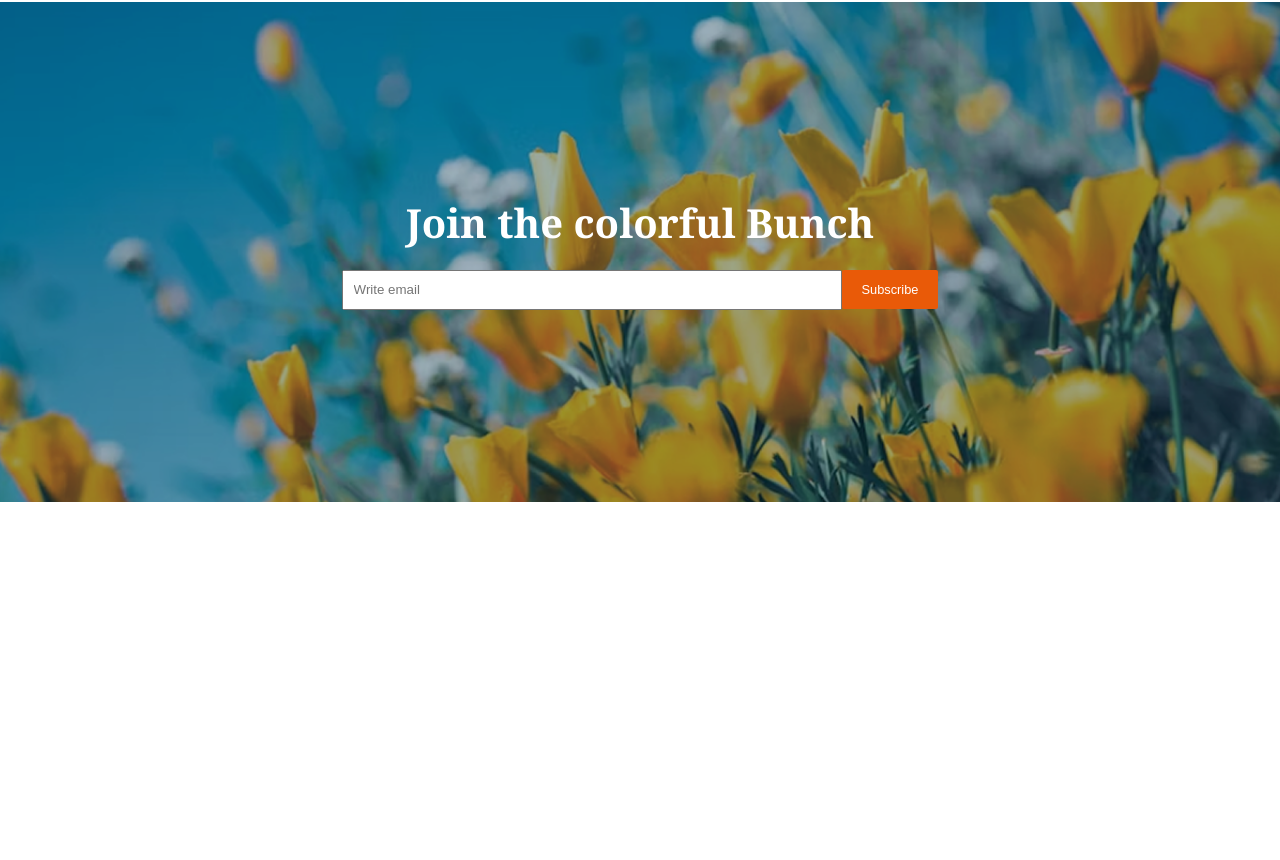
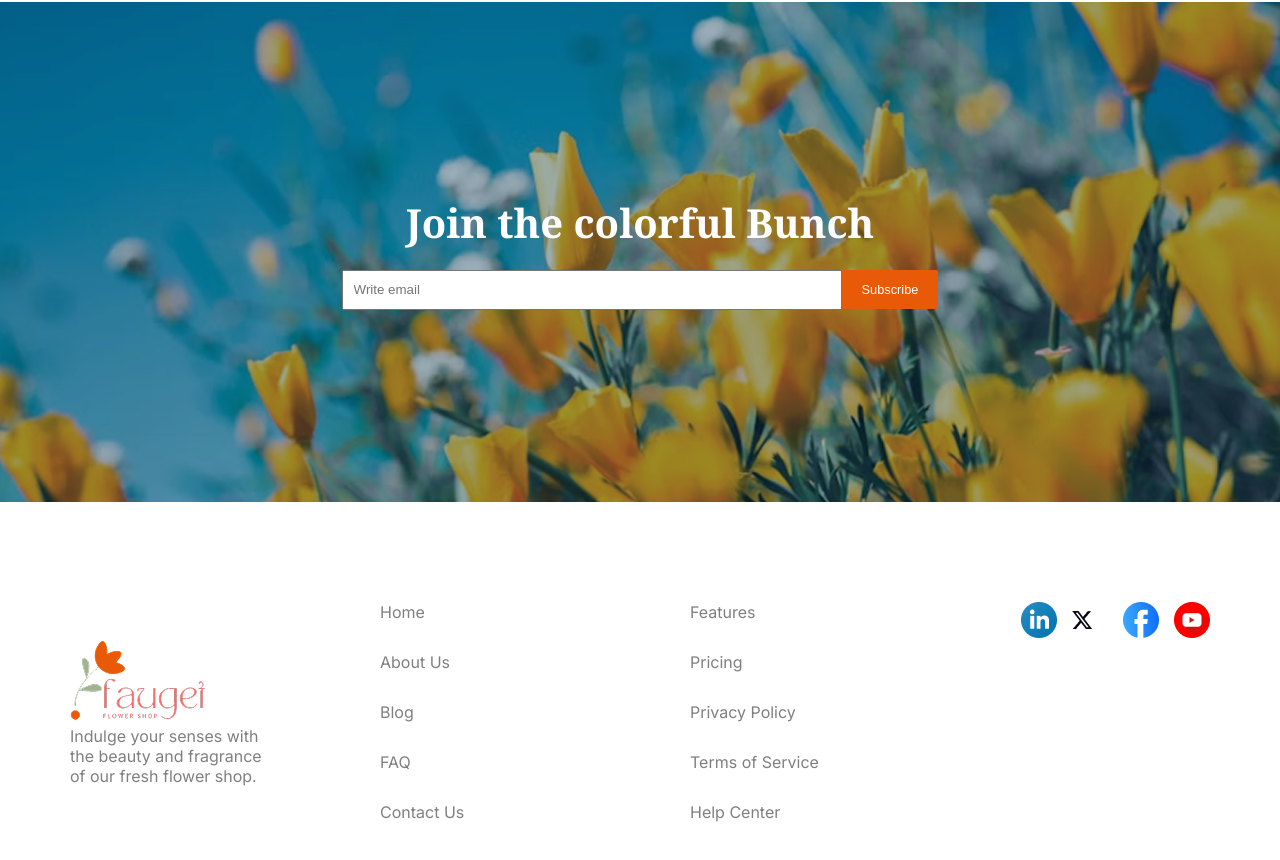
Before and after one commit to ali40192/PH-Assignment-2, a plain HTML site: page index.html in a window 1280 px wide. Shown: the part 3104-3964 px from the top of the page. Before the commit the page ends 3706 px from the top, so only its background shows below. Drawn offline with Linux system fonts and the light colour scheme.

Commit message:
added footer

```diff
--- a/index.html
+++ b/index.html
@@ -158,6 +158,46 @@
     </main>
 
 
-    <footer class="footer"></footer>
+    <footer class="footer container">
+        <div class="footer-item">
+             <img src="./B12A02-Responsive-Flowers/assets/logo.png" alt="" >
+             <p class="inter-font-2">Indulge your senses with the beauty and fragrance of our fresh flower shop.</p>
+        </div>
+
+        <div class="">
+           <ul class="footer-links">
+            <li><a href="" class="footer-link inter-font-2">Home</a></li>
+           <li><a href="" class="footer-link inter-font-2">About Us</a></li>
+           <li><a href="" class="footer-link inter-font-2">Blog</a></li>
+           <li><a href="" class="footer-link inter-font-2">FAQ</a></li>
+           <li><a href="" class="footer-link inter-font-2">Contact Us</a></li>
+
+
+
+           </ul>
+        </div>
+
+        <div class="">
+            <ul class="footer-links">
+                <li> <a href="" class="footer-link inter-font-2">Features</a></li>
+                <li><a href="" class="footer-link inter-font-2">Pricing</a></li>
+                <li> <a href="" class="footer-link inter-font-2">Privacy Policy</a></li>
+                <li><a href="" class="footer-link inter-font-2">Terms of Service</a></li>
+                <li><a href="" class="footer-link inter-font-2">Help Center</a></li>
+            </ul>
+
+
+
+
+
+        </div>
+
+        <div class="footer-logo">
+            <img src="./B12A02-Responsive-Flowers/assets/icon-linkedin.png" alt="">
+            <img src="./B12A02-Responsive-Flowers/assets/icon-twitter.png" alt="">
+            <img src="./B12A02-Responsive-Flowers/assets/icon-facebook.png" alt="">
+            <img src="./B12A02-Responsive-Flowers/assets/icon-youtube.png" alt="">
+        </div>
+    </footer>
 </body>
 </html>
--- a/styles/style.css
+++ b/styles/style.css
@@ -322,9 +322,34 @@ width: 80%;
 
 
 
+.footer {
+    margin: 50px auto;
+    display: grid;
+    align-items: center;
+    gap: 100px;
+    grid-template-columns: repeat(4,1fr);
+    position: relative;
+}
 
+.footer-links  {
+    list-style: none;
+    display: grid;
+    gap: 30px;
 
+}
+.footer-links a {
+    text-decoration: none;
+}
 
+.footer-logo {
+    display: grid;
+    gap: 15px;
+    align-items: center;
+    grid-template-columns: repeat(4,1fr);
+    position: absolute;
+    top: 0;
+    right: 0;
+}
 
 
 
@@ -396,4 +421,18 @@ flower-store ul {
  margin: auto 0;
 }
 
+.footer {
+    grid-template-columns: repeat(1,1fr);
+    padding: 20px 50px;
+    gap: 30px;
 }
+
+.footer-logo {
+    position:relative;
+    gap: 0;
+}
+
+
+
+
+}
```
